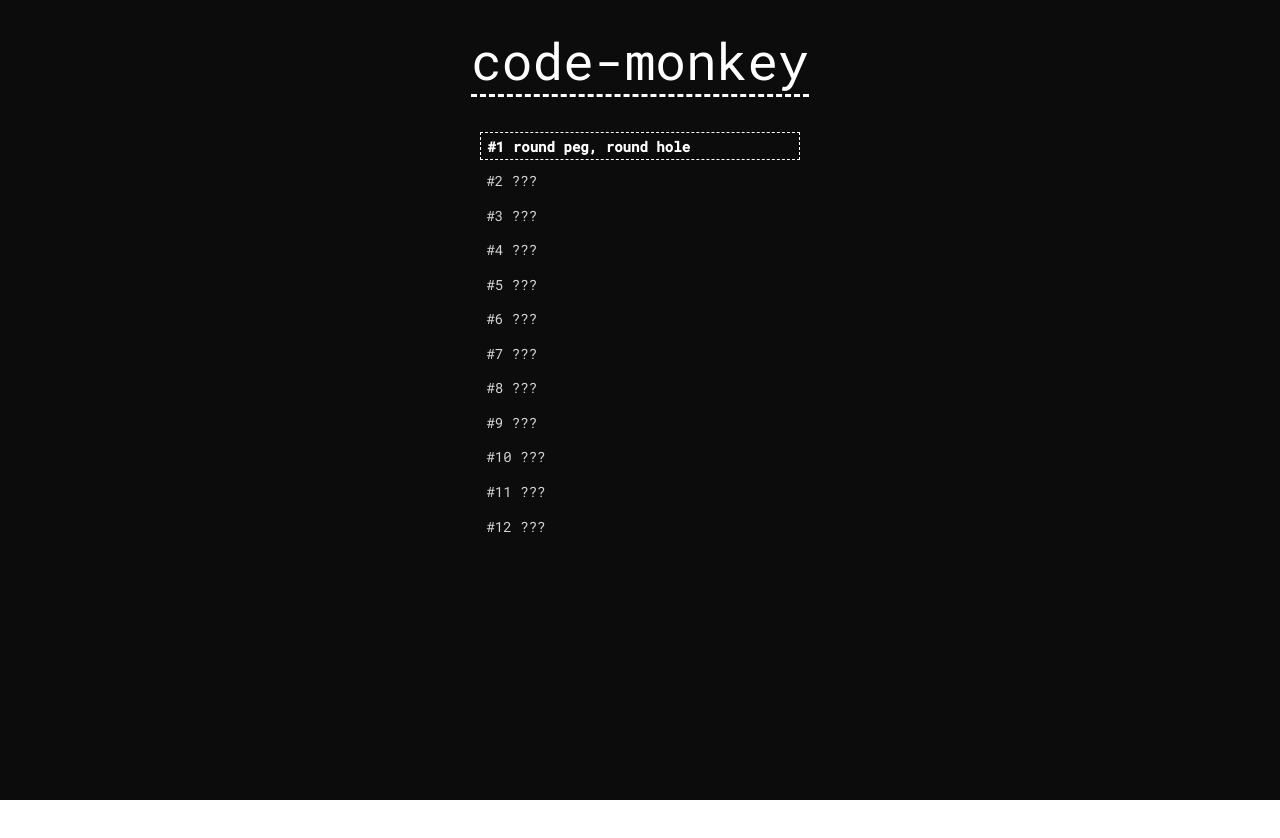
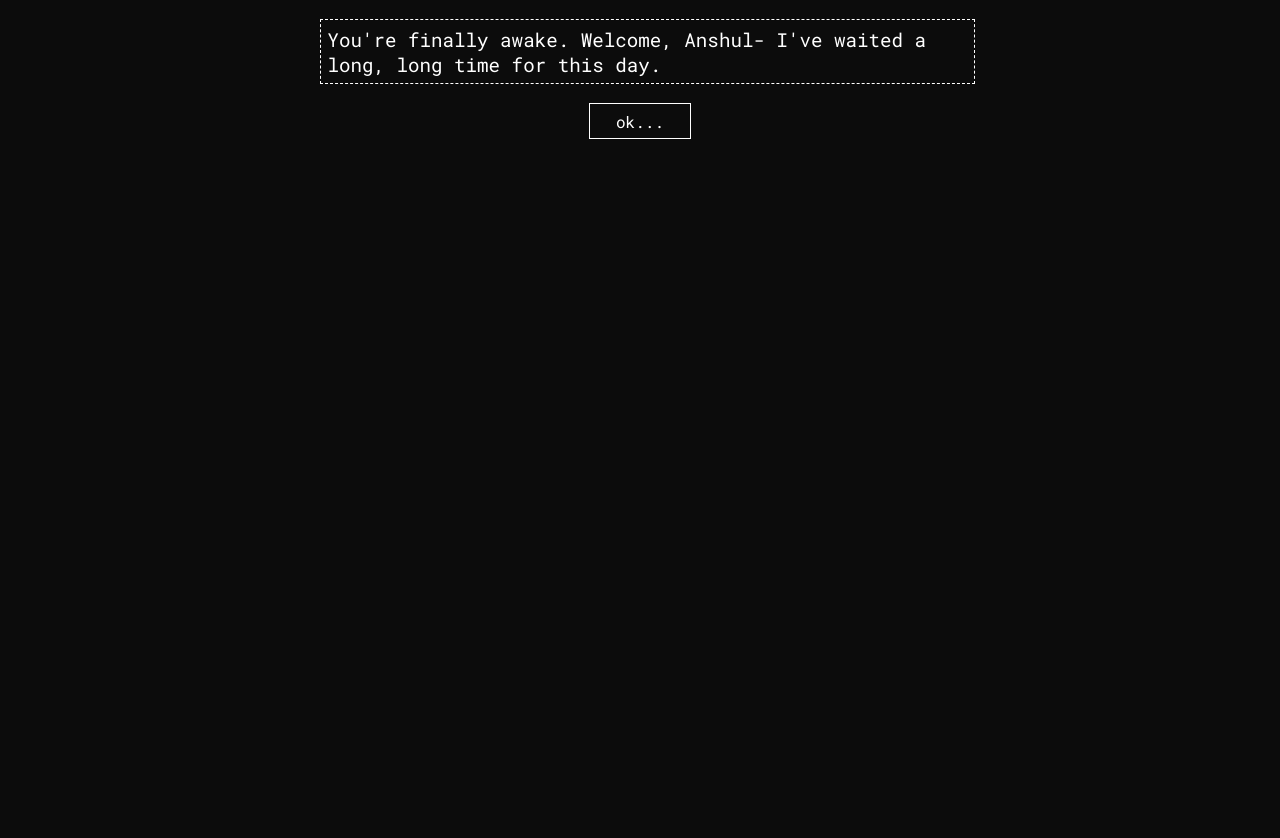
Before and after one commit to marcos-acosta/css-hell, a React (Create React App) app: page / in a window 1280 px wide. Shown: the top 838 px of the page. Before the commit the page ends 800 px from the top, so only its background shows below. Built offline with nearby package versions, Linux system fonts and the light colour scheme.

Commit message:
Add lore page

```diff
--- a/src/components/App/App.js
+++ b/src/components/App/App.js
@@ -4,11 +4,12 @@ import LevelSelect from "../LevelSelect/LevelSelect";
 import { LEVEL_DATA_PATH } from "../../util";
 import { useCookies } from "react-cookie";
 import MessageScreen from "../MessageScreen/MessageScreen";
+import OpeningLore from "../OpeningLore/OpeningLore";
 
 const _DEV_STARTING_LEVEL = null;
 
 export default function App() {
-  const [cookies, setCookie] = useCookies(["checkpoint"]);
+  const [cookies, setCookie] = useCookies(["checkpoint", "visited"]);
   const [selectedLevel, setSelectedLevel] = useState(
     _DEV_STARTING_LEVEL || null
   );
@@ -39,9 +40,17 @@ export default function App() {
     ? parseInt(cookies.checkpoint)
     : 0;
 
+  const hasVisited = Boolean(cookies.visited);
+
   const setHighestCompletedLevel = (levelNumber) =>
     levelNumber > highestCompletedLevel &&
     setCookie("checkpoint", levelNumber, {
+      sameSite: "none",
+      secure: true,
+    });
+
+  const setVisited = () =>
+    setCookie("visited", true, {
       sameSite: "none",
       secure: true,
     });
@@ -81,7 +90,8 @@ export default function App() {
     setIsRevisitingMessage(true);
   };
 
-  return selectedLevel ? (
+  return hasVisited ? (
+    selectedLevel ? (
       isShowingMessage ? (
         <MessageScreen
           messageData={gameData[selectedLevel].completionMessage}
@@ -104,5 +114,8 @@ export default function App() {
         setSelectedLevel={setSelectedLevel}
         showMessageByLevelNumber={showMessageByLevelNumber}
       />
+    )
+  ) : (
+    <OpeningLore setVisited={setVisited} />
   );
 }
--- /dev/null
+++ b/src/components/OpeningLore/OpeningLore.js
@@ -0,0 +1,84 @@
+import React, { useState } from "react";
+import styles from "./OpeningLore.module.css";
+
+export default function OpeningLore(props) {
+  const [textStage, setTextStage] = useState(1);
+
+  const incrementTextStage = () => setTextStage((s) => s + 1);
+
+  return (
+    <div className={styles.openingLoreContainer}>
+      <p>
+        You're finally awake. Welcome, Anshul- I've waited a long, long time for
+        this day.
+      </p>
+      {textStage >= 2 && (
+        <p>
+          Well, I suppose there's no point in drawing out the reveal. You,
+          Anshul, have fallen directly into the clutches of...{" "}
+          <b>
+            <i>THE JUSTIFIER</i>
+          </b>
+          !
+        </p>
+      )}
+      {textStage >= 3 && <p>...</p>}
+      {textStage >= 4 && (
+        <p>
+          Well, ah, I suppose I'm still a bit *underground* for a mainstream
+          audience. No mind. You'll take me seriously once you learn the{" "}
+          <i>situation</i> you're in.
+        </p>
+      )}
+      {textStage >= 5 && (
+        <p>
+          I've captured <i>some large subset</i> of your friends and am holding
+          them here as captives! Luckily, saving them is quite simple. All you
+          will need to do is a little bit of... styling.
+        </p>
+      )}
+      {textStage >= 6 && (
+        <p>
+          You see, nothing angers me more than prejudice towards frontend
+          engineers, and you've crossed me one too many times. Consequently,
+          I've devised my masterstroke:
+        </p>
+      )}
+      {textStage >= 7 && (
+        <p>
+          You will be faced with a series of levels to be solved with{" "}
+          <b>
+            <i>CSS only</i>
+          </b>
+          . Each time you solve a level, I'll let one of your friends free.
+          Coincidentally, and completely spontaneously, they have coordinated a
+          common theme for something they each want to say to you.
+        </p>
+      )}
+      {textStage >= 8 && (
+        <p>
+          The great trick, however, is that in choosing to save your friends,
+          you will become the very thing you despise most...
+        </p>
+      )}
+      {textStage >= 9 && (
+        <p>
+          A{" "}
+          <b>
+            <i>code monkey</i>
+          </b>
+          .
+        </p>
+      )}
+      {textStage < 9 ? (
+        <button onClick={incrementTextStage} className={styles.nextButton}>
+          ok...
+        </button>
+      ) : (
+        <button onClick={props.setVisited} className={styles.doneButton}>
+          alright
+        </button>
+      )}
+    </div>
+  );
+}
--- /dev/null
+++ b/src/components/OpeningLore/OpeningLore.module.css
@@ -0,0 +1,48 @@
+.openingLoreContainer {
+  background-color: rgb(12, 12, 12);
+  color: white;
+  position: absolute;
+  top: 0;
+  left: 0;
+  width: 100vw;
+  min-height: 100vh;
+  font-size: 1.5vw;
+  padding-bottom: 5vw;
+}
+
+.openingLoreContainer > p {
+  border: 1px dashed white;
+  width: 50vw;
+  margin-left: 25vw;
+  padding: 0.5vw;
+}
+
+.nextButton {
+  width: 8vw;
+  margin-left: 46vw;
+  padding: 0.5vw;
+  font-size: 1.25vw;
+  border: 1px solid white;
+  background-color: transparent;
+  color: white;
+  transition: background-color 1s ease;
+}
+
+.nextButton:hover {
+  background-color: rgba(255, 255, 255, 0.074);
+}
+
+.doneButton {
+  width: 8vw;
+  margin-left: 46vw;
+  padding: 0.5vw;
+  font-size: 1.25vw;
+  border: 1px solid white;
+  background-color: rgba(255, 255, 255, 0.845);
+  color: rgb(12, 12, 12);
+  transition: background-color 1s ease;
+}
+
+.doneButton:hover {
+  background-color: rgba(255, 255, 255);
+}
```
Lines whose indentation alone changed are shown as unchanged.
